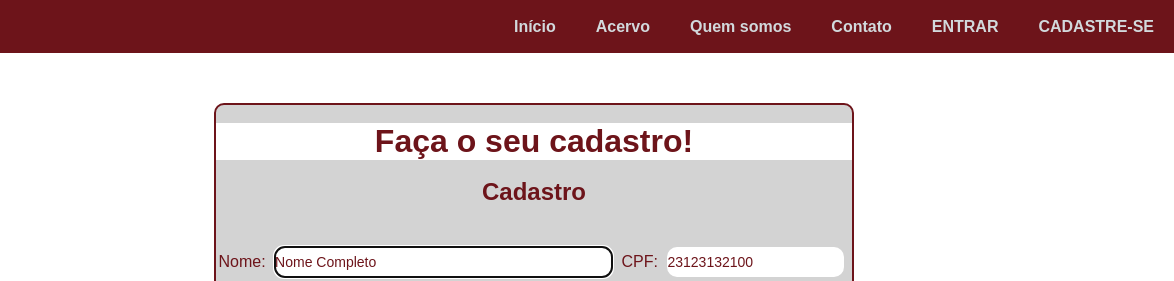
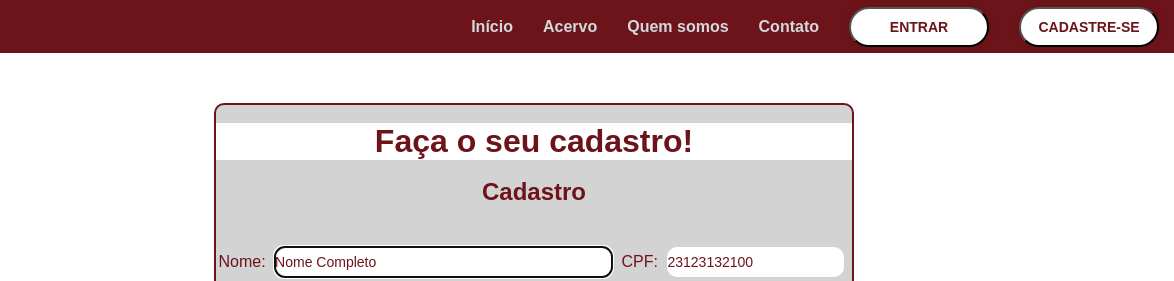
Before and after one commit to runmand/front-plataforma-ufpe, a plain HTML site: page indexregister.html in a window 1280 px wide. Shown: the top 281 px of the page, 106-1280 px from the left. Drawn offline with Linux system fonts and the light colour scheme.

Commit message:
add buttons
add login and register buttons/fix footer width

```diff
--- a/acervostyle.css
+++ b/acervostyle.css
@@ -31,7 +31,7 @@ header {
 }
 
 nav ul li a {
-	padding: 10px 20px;
+	padding: 10px 15px;
 	text-decoration: none;
 	color: #D2D9DC;
 	font-weight: bold;
@@ -43,6 +43,37 @@ header ul li a:hover
   text-decoration: underline;
   color: #ffff;
 }
+
+/* Botão Header */
+
+.button-header {
+  font-size: 14px;
+  font-weight: bold;
+  background: #fff;
+  width: 140px;
+  padding: 10px 15px;
+  text-align: center;
+  text-decoration: none;
+  text-transform: uppercase;
+  color: #6D141A;
+  border-radius: 40px;
+  cursor: pointer;
+  box-shadow: 0 0 10px rgb(0, 0, 0, 0.1);
+  -webkit-transition-duration: 0.3s;
+  transition-duration: 0.3s;
+  -webkit-transition-property: box-shadow, transform;
+  transition-property: box-shadow, transform;
+}
+
+.button-header:hover, .button-header:focus, .button-header:active {
+  box-shadow: 0 0 20px rgb(0, 0, 0, 0.5);
+  -webkit-transform: scale(1.1);
+  transform: scale(1.1);
+  background: #fff;
+  color: #6D141A;
+}
+
+/* Responsividade Header */
 
 @media screen and (max-width:816px) {
 
@@ -160,8 +191,8 @@ h2{
 footer {
     bottom: 0;
     background: #6D141A;
-    width: 100vw;
-    max-width: 100vw;
+    width: 100%;
+    max-width: 100%;
     overflow: auto;
   }
 
--- a/indexregister.html
+++ b/indexregister.html
@@ -16,15 +16,19 @@
   </div>
   <nav>
     <ul>
-    <li><a href="#">Início</a></li>
-    <li><a href="#">Acervo</a></li>
-    <li><a href="#">Quem somos</a></li>
-    <li><a href="#">Contato</a></li>
-    <li><a href=".\loginindex.html">ENTRAR</a></li>
-    <li><a href=".\indexregister.html">CADASTRE-SE</a></li>
+      <li><a href=".\loginindex.html">Início</a></li>
+      <li><a href="#">Acervo</a></li>
+      <li><a href="#">Quem somos</a></li>
+      <li><a href="#">Contato</a></li>
+      <li><a href=".\loginindex.html">
+        <button class="button-header">Entrar</button></a>
+      </li>
+      <li><a href="indexregister.html">
+        <button class="button-header">Cadastre-se</button></a>
+      </li>
     </ul>
-  </nav>
-</header>
+        </nav>
+     </header>
 
 <!-- Cadastro -->
 
--- a/loginstyle.css
+++ b/loginstyle.css
@@ -31,11 +31,11 @@ header {
 }
 
 nav ul li a {
-	padding: 10px 20px;
+	padding: 10px 15px;
 	text-decoration: none;
 	color: #D2D9DC;
 	font-weight: bold;
-    transition: .5s;
+  transition: .5s;
 }
 
 header ul li a:hover
@@ -43,6 +43,37 @@ header ul li a:hover
   text-decoration: underline;
   color: #ffff;
 }
+
+/* Botão Header */
+
+.button-header {
+  font-size: 14px;
+  font-weight: bold;
+  background: #fff;
+  width: 140px;
+  padding: 10px 15px;
+  text-align: center;
+  text-decoration: none;
+  text-transform: uppercase;
+  color: #6D141A;
+  border-radius: 40px;
+  cursor: pointer;
+  box-shadow: 0 0 10px rgb(0, 0, 0, 0.1);
+  -webkit-transition-duration: 0.3s;
+  transition-duration: 0.3s;
+  -webkit-transition-property: box-shadow, transform;
+  transition-property: box-shadow, transform;
+}
+
+.button-header:hover, .button-header:focus, .button-header:active {
+  box-shadow: 0 0 20px rgb(0, 0, 0, 0.5);
+  -webkit-transform: scale(1.1);
+  transform: scale(1.1);
+  background: #fff;
+  color: #6D141A;
+}
+
+/* Responsividade Header */
 
 @media screen and (max-width:816px) {
 
@@ -168,8 +199,8 @@ a{
 footer {
     bottom: 0;
     background: #6D141A;
-    width: 100vw;
-    max-width: 100vw;
+    width: 100%;
+    max-width: 100%;
     overflow: auto;
   }
 
--- a/recoverstyle.css
+++ b/recoverstyle.css
@@ -31,7 +31,7 @@ header {
 }
 
 nav ul li a {
-	padding: 10px 20px;
+	padding: 10px 15px;
 	text-decoration: none;
 	color: #D2D9DC;
 	font-weight: bold;
@@ -43,6 +43,37 @@ header ul li a:hover
   text-decoration: underline;
   color: #ffff;
 }
+
+/* Botão Header */
+
+.button-header {
+  font-size: 14px;
+  font-weight: bold;
+  background: #fff;
+  width: 140px;
+  padding: 10px 15px;
+  text-align: center;
+  text-decoration: none;
+  text-transform: uppercase;
+  color: #6D141A;
+  border-radius: 40px;
+  cursor: pointer;
+  box-shadow: 0 0 10px rgb(0, 0, 0, 0.1);
+  -webkit-transition-duration: 0.3s;
+  transition-duration: 0.3s;
+  -webkit-transition-property: box-shadow, transform;
+  transition-property: box-shadow, transform;
+}
+
+.button-header:hover, .button-header:focus, .button-header:active {
+  box-shadow: 0 0 20px rgb(0, 0, 0, 0.5);
+  -webkit-transform: scale(1.1);
+  transform: scale(1.1);
+  background: #fff;
+  color: #6D141A;
+}
+
+/* Responsividade Header */
 
 @media screen and (max-width:816px) {
 
@@ -168,8 +199,8 @@ a{
 footer {
     bottom: 0;
     background: #6D141A;
-    width: 100vw;
-    max-width: 100vw;
+    width: 100%;
+    max-width: 100%;
     overflow: auto;
   }
 
--- a/styleregister.css
+++ b/styleregister.css
@@ -34,7 +34,7 @@ header {
 }
 
 nav ul li a {
-	padding: 10px 20px;
+	padding: 10px 15px;
 	text-decoration: none;
 	color: #D2D9DC;
 	font-weight: bold;
@@ -46,6 +46,37 @@ header ul li a:hover
   text-decoration: underline;
   color: #ffff;
 }
+
+/* Botão Header */
+
+.button-header {
+	font-size: 14px;
+	font-weight: bold;
+	background: #fff;
+	width: 140px;
+	padding: 10px 15px;
+	text-align: center;
+	text-decoration: none;
+	text-transform: uppercase;
+	color: #6D141A;
+	border-radius: 40px;
+	cursor: pointer;
+	box-shadow: 0 0 10px rgb(0, 0, 0, 0.1);
+	-webkit-transition-duration: 0.3s;
+	transition-duration: 0.3s;
+	-webkit-transition-property: box-shadow, transform;
+	transition-property: box-shadow, transform;
+  }
+
+  .button-header:hover, .button-header:focus, .button-header:active {
+	box-shadow: 0 0 20px rgb(0, 0, 0, 0.5);
+	-webkit-transform: scale(1.1);
+	transform: scale(1.1);
+	background: #fff;
+	color: #6D141A;
+  }
+
+  /* Responsividade Header */
 
 @media screen and (max-width:816px) {
 
@@ -156,8 +187,8 @@ input::placeholder{
 footer {
 	bottom: 0;
 	background: #6D141A;
-	width: 100vw;
-	max-width: 100vw;
+	width: 100%;
+	max-width: 100%;
 	overflow: auto
   }
 
```
Also changed, not shown: acervoinicio.html (+6 -2 lines), loginindex.html (+6 -2 lines), recover.html (+6 -2 lines).
